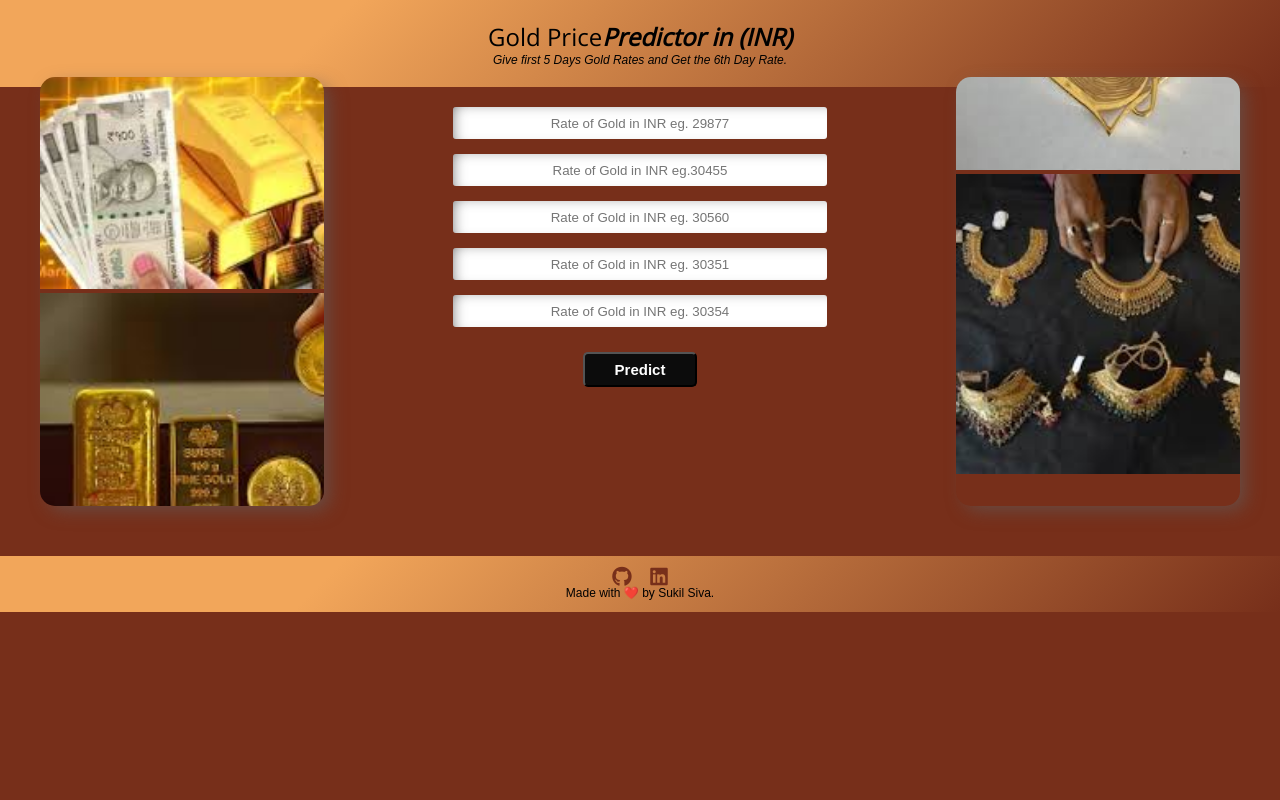
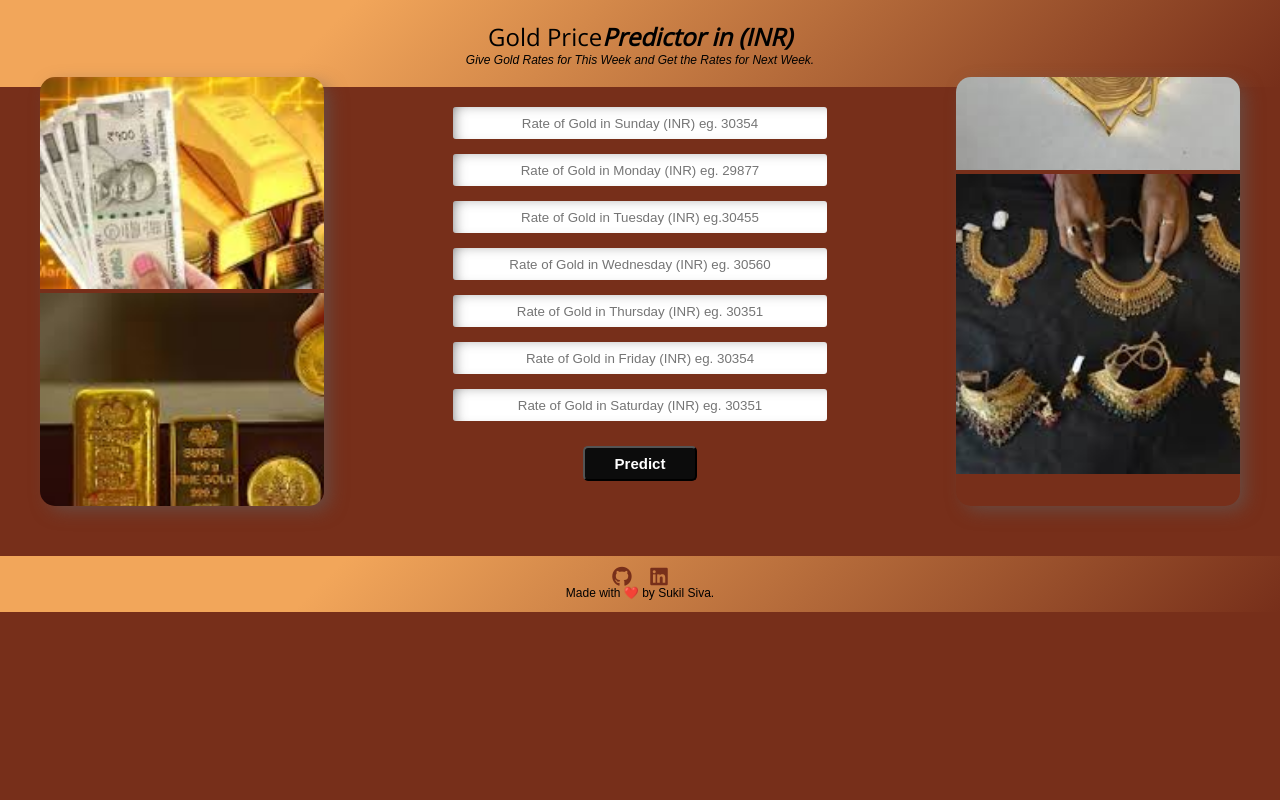
Before and after one commit to sukilsiva/Gold-Price-Predictor, a Flask app: page / in a window 1280 px wide. Run offline with Flask 2, Linux system fonts and the light colour scheme; parts of the project's set-up code (start-up, migrations or seed data) failed here and were passed over; some libraries are stand-ins or nearby versions.

Commit message:
Update index.html

```diff
--- a/templates/index.html
+++ b/templates/index.html
@@ -16,7 +16,7 @@
     	<div class="container">
             <h2 class='container-heading'><span class='heading_first'>Gold Price</span><span class="heading_second">Predictor in (INR)</span></h2>
             <div class='description'>
-    			<p>Give first 5 Days Gold Rates and Get the 6th Day Rate.</p>
+    			<p>Give Gold Rates for This Week and Get the Rates for Next Week.</p>
     		</div>
     	</div>
 
@@ -71,11 +71,14 @@
 
          	<div class="ml-container">
         		<form action="{{ url_for('predict') }}" method="POST">
-                    <input class="form-input" type="text" name="Day1" placeholder="Rate of Gold in INR eg. 29877"><br>
-                    <input class="form-input" type="text" name="Day2" placeholder="Rate of Gold in INR eg.30455"><br>
-                    <input class="form-input" type="text" name="Day3" placeholder="Rate of Gold in INR eg. 30560"><br>
-                    <input class="form-input" type="text" name="Day4" placeholder="Rate of Gold in INR eg. 30351"><br>
-                    <input class="form-input" type="text" name="Day5" placeholder="Rate of Gold in INR eg. 30354"><br>
+                    <input class="form-input" type="text" name="Day7" placeholder="Rate of Gold in Sunday (INR) eg. 30354"><br>
+                    <input class="form-input" type="text" name="Day1" placeholder="Rate of Gold in Monday (INR) eg. 29877"><br>
+                    <input class="form-input" type="text" name="Day2" placeholder="Rate of Gold in Tuesday (INR) eg.30455"><br>
+                    <input class="form-input" type="text" name="Day3" placeholder="Rate of Gold in Wednesday (INR) eg. 30560"><br>
+                    <input class="form-input" type="text" name="Day4" placeholder="Rate of Gold in Thursday (INR) eg. 30351"><br>
+                    <input class="form-input" type="text" name="Day5" placeholder="Rate of Gold in Friday (INR) eg. 30354"><br>
+                    <input class="form-input" type="text" name="Day6" placeholder="Rate of Gold in Saturday (INR) eg. 30351"><br>
+
 
 
             		<input type="submit" class="my-cta-button" value="Predict">
```
